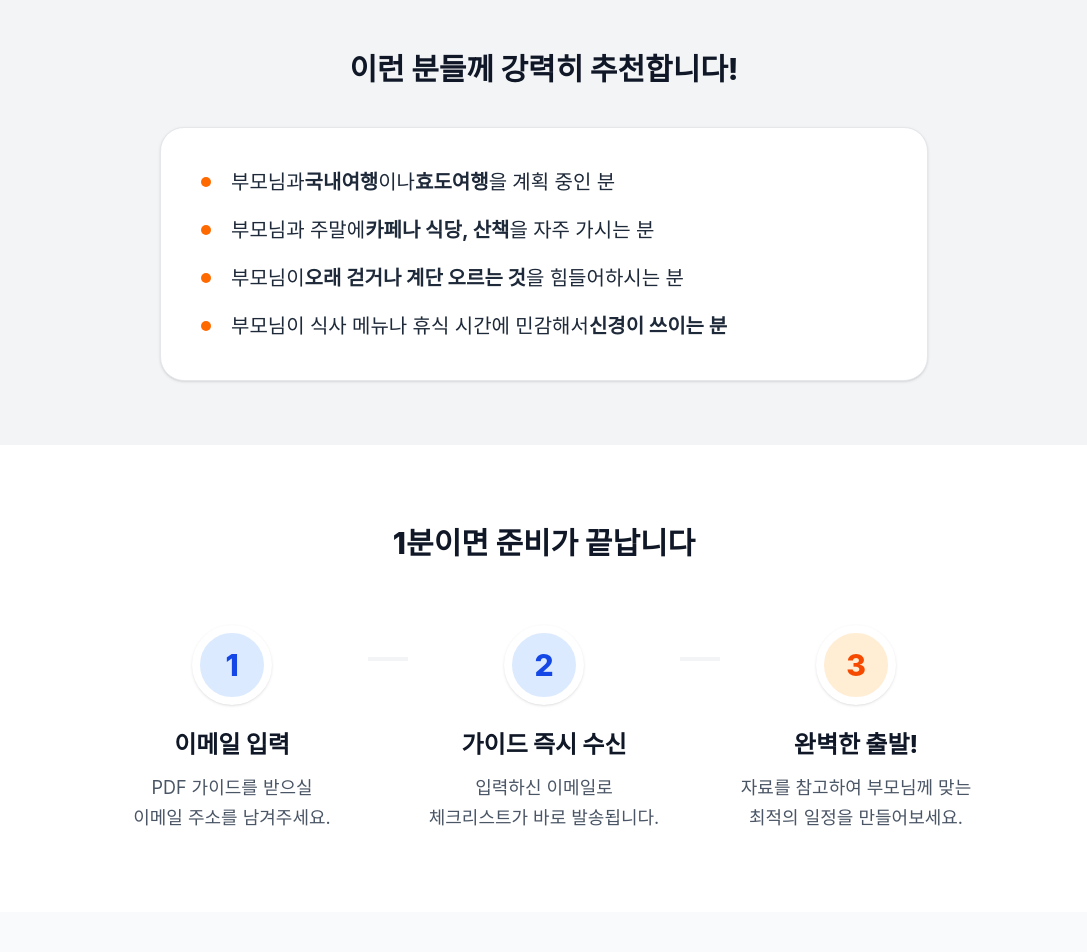
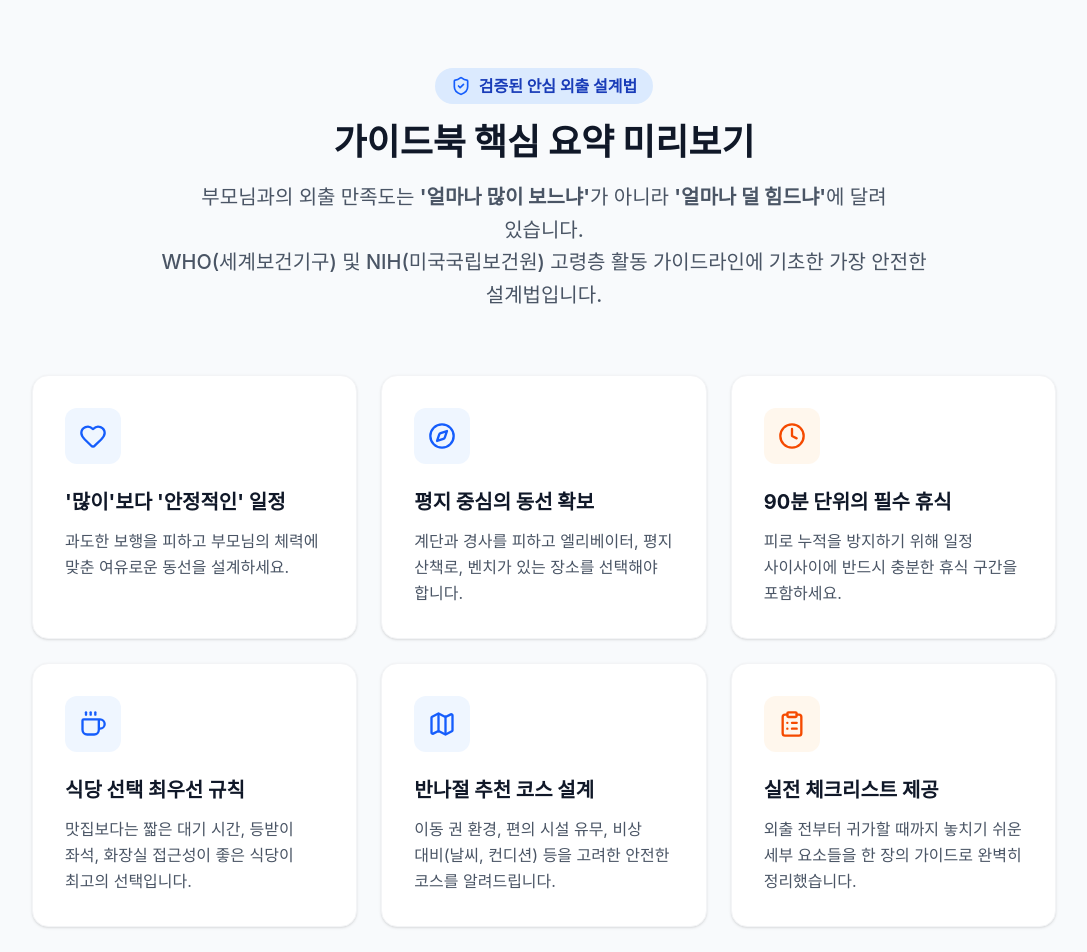
Before and after one commit to neojoin1-cyber/careroute-landing, a React (Vite) app: page / in a window 1280 px wide. Shown: the part 2500-3452 px from the top of the page, without its empty margins (96-1183 px from the left). Built offline with nearby package versions, Linux system fonts and the light colour scheme.

Commit message:
26031002

```diff
--- a/src/App.tsx
+++ b/src/App.tsx
@@ -9,7 +9,10 @@ import {
   AlertCircle,
   ArrowRight,
   ShieldCheck,
-  FileText
+  FileText,
+  Clock,
+  Compass,
+  ClipboardList
 } from 'lucide-react';
 
 // ----------------------------------------------------------------------
@@ -271,7 +274,94 @@ export default function App() {
         </div>
       </section>
 
-      <section className="py-16 px-4 sm:px-6 bg-gray-100">
+      {/* --- 신뢰성 보강: 인포그래픽 기반 미리보기 섹션 --- */}
+      <section className="py-20 px-4 sm:px-6 bg-slate-50 border-t border-gray-200">
+        <div className="max-w-5xl mx-auto">
+          <div className="text-center mb-16">
+            <div className="inline-flex items-center gap-2 bg-blue-100 text-blue-800 font-bold px-4 py-1.5 rounded-full text-sm sm:text-base mb-4">
+              <ShieldCheck className="w-5 h-5 text-blue-600" />
+              검증된 안심 외출 설계법
+            </div>
+            <h2 className="text-3xl sm:text-4xl font-extrabold text-gray-900 mb-4 leading-tight">
+              가이드북 핵심 요약 미리보기
+            </h2>
+            <p className="text-lg sm:text-xl text-gray-600 font-medium leading-relaxed max-w-3xl mx-auto">
+              부모님과의 외출 만족도는 <strong>'얼마나 많이 보느냐'</strong>가 아니라 <strong>'얼마나 덜 힘드냐'</strong>에 달려 있습니다.<br className="hidden sm:block" />
+              WHO(세계보건기구) 및 NIH(미국국립보건원) 고령층 활동 가이드라인에 기초한 가장 안전한 설계법입니다.
+            </p>
+          </div>
+
+          <div className="grid md:grid-cols-2 lg:grid-cols-3 gap-6">
+            {/* Card 1 */}
+            <div className="bg-white p-8 rounded-2xl shadow-sm border border-gray-100 transform hover:-translate-y-1 transition-transform">
+              <div className="bg-blue-50 w-14 h-14 rounded-xl flex items-center justify-center mb-6">
+                <Heart className="w-7 h-7 text-blue-600" />
+              </div>
+              <h3 className="text-xl font-bold text-gray-900 mb-3">'많이'보다 '안정적인' 일정</h3>
+              <p className="text-gray-600 leading-relaxed">
+                과도한 보행을 피하고 부모님의 체력에 맞춘 여유로운 동선을 설계하세요.
+              </p>
+            </div>
+
+            {/* Card 2 */}
+            <div className="bg-white p-8 rounded-2xl shadow-sm border border-gray-100 transform hover:-translate-y-1 transition-transform">
+              <div className="bg-blue-50 w-14 h-14 rounded-xl flex items-center justify-center mb-6">
+                <Compass className="w-7 h-7 text-blue-600" />
+              </div>
+              <h3 className="text-xl font-bold text-gray-900 mb-3">평지 중심의 동선 확보</h3>
+              <p className="text-gray-600 leading-relaxed">
+                계단과 경사를 피하고 엘리베이터, 평지 산책로, 벤치가 있는 장소를 선택해야 합니다.
+              </p>
+            </div>
+
+            {/* Card 3 */}
+            <div className="bg-white p-8 rounded-2xl shadow-sm border border-gray-100 transform hover:-translate-y-1 transition-transform">
+              <div className="bg-orange-50 w-14 h-14 rounded-xl flex items-center justify-center mb-6">
+                <Clock className="w-7 h-7 text-orange-600" />
+              </div>
+              <h3 className="text-xl font-bold text-gray-900 mb-3">90분 단위의 필수 휴식</h3>
+              <p className="text-gray-600 leading-relaxed">
+                피로 누적을 방지하기 위해 일정 사이사이에 반드시 충분한 휴식 구간을 포함하세요.
+              </p>
+            </div>
+
+            {/* Card 4 */}
+            <div className="bg-white p-8 rounded-2xl shadow-sm border border-gray-100 transform hover:-translate-y-1 transition-transform">
+              <div className="bg-blue-50 w-14 h-14 rounded-xl flex items-center justify-center mb-6">
+                <Coffee className="w-7 h-7 text-blue-600" />
+              </div>
+              <h3 className="text-xl font-bold text-gray-900 mb-3">식당 선택 최우선 규칙</h3>
+              <p className="text-gray-600 leading-relaxed">
+                맛집보다는 짧은 대기 시간, 등받이 좌석, 화장실 접근성이 좋은 식당이 최고의 선택입니다.
+              </p>
+            </div>
+
+            {/* Card 5 */}
+            <div className="bg-white p-8 rounded-2xl shadow-sm border border-gray-100 transform hover:-translate-y-1 transition-transform">
+              <div className="bg-blue-50 w-14 h-14 rounded-xl flex items-center justify-center mb-6">
+                <Map className="w-7 h-7 text-blue-600" />
+              </div>
+              <h3 className="text-xl font-bold text-gray-900 mb-3">반나절 추천 코스 설계</h3>
+              <p className="text-gray-600 leading-relaxed">
+                이동 권 환경, 편의 시설 유무, 비상 대비(날씨, 컨디션) 등을 고려한 안전한 코스를 알려드립니다.
+              </p>
+            </div>
+
+            {/* Card 6 */}
+            <div className="bg-white p-8 rounded-2xl shadow-sm border border-gray-100 transform hover:-translate-y-1 transition-transform">
+              <div className="bg-orange-50 w-14 h-14 rounded-xl flex items-center justify-center mb-6">
+                <ClipboardList className="w-7 h-7 text-orange-600" />
+              </div>
+              <h3 className="text-xl font-bold text-gray-900 mb-3">실전 체크리스트 제공</h3>
+              <p className="text-gray-600 leading-relaxed">
+                외출 전부터 귀가할 때까지 놓치기 쉬운 세부 요소들을 한 장의 가이드로 완벽히 정리했습니다.
+              </p>
+            </div>
+          </div>
+        </div>
+      </section>
+
+      <section className="py-16 px-4 sm:px-6 bg-white">
         <div className="max-w-3xl mx-auto">
           <h2 className="text-2xl sm:text-3xl font-extrabold text-center text-gray-900 mb-10">이런 분들께 강력히 추천합니다!</h2>
           <div className="bg-white rounded-3xl p-8 sm:p-10 shadow-sm border border-gray-200">
```
